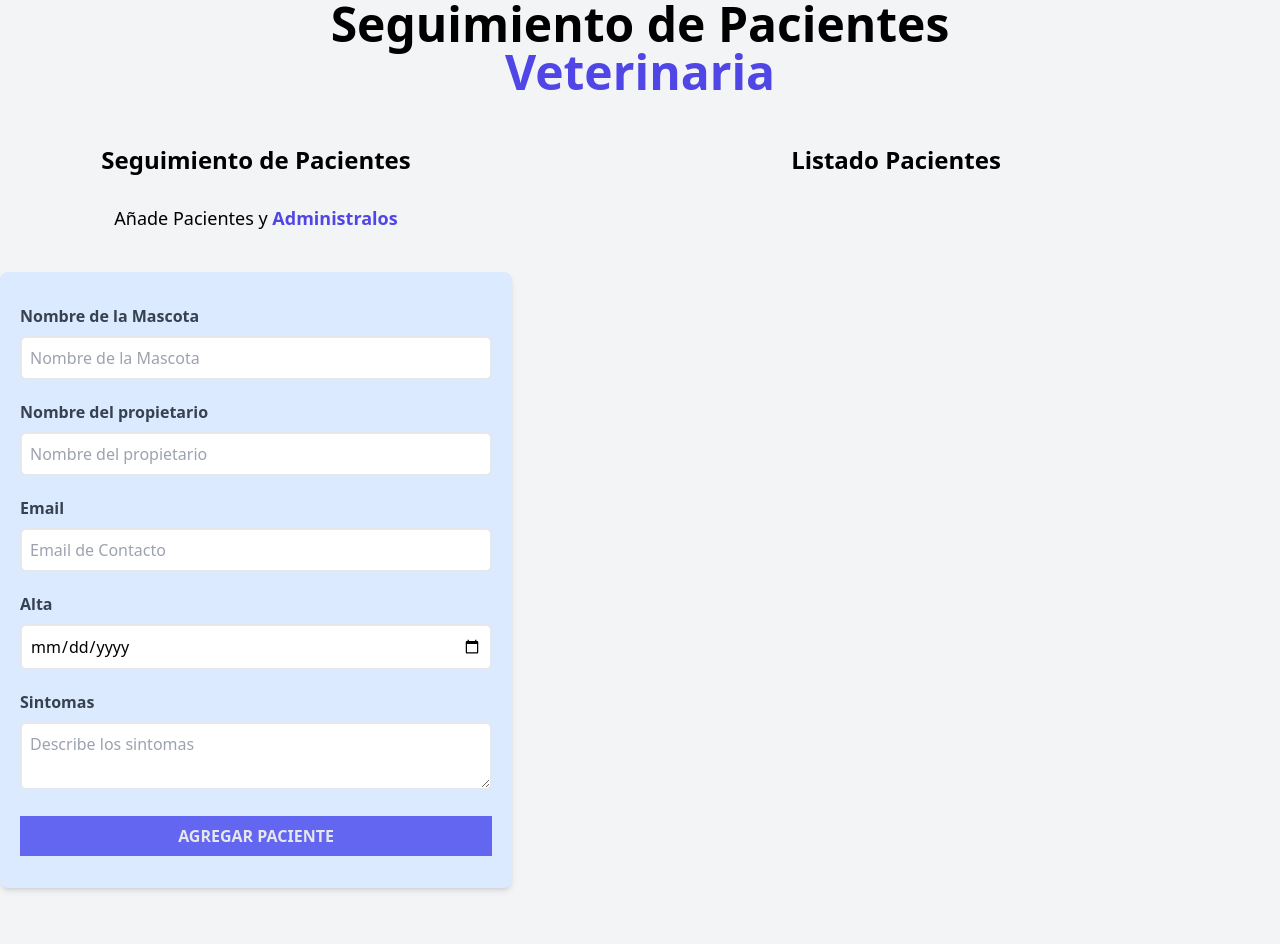
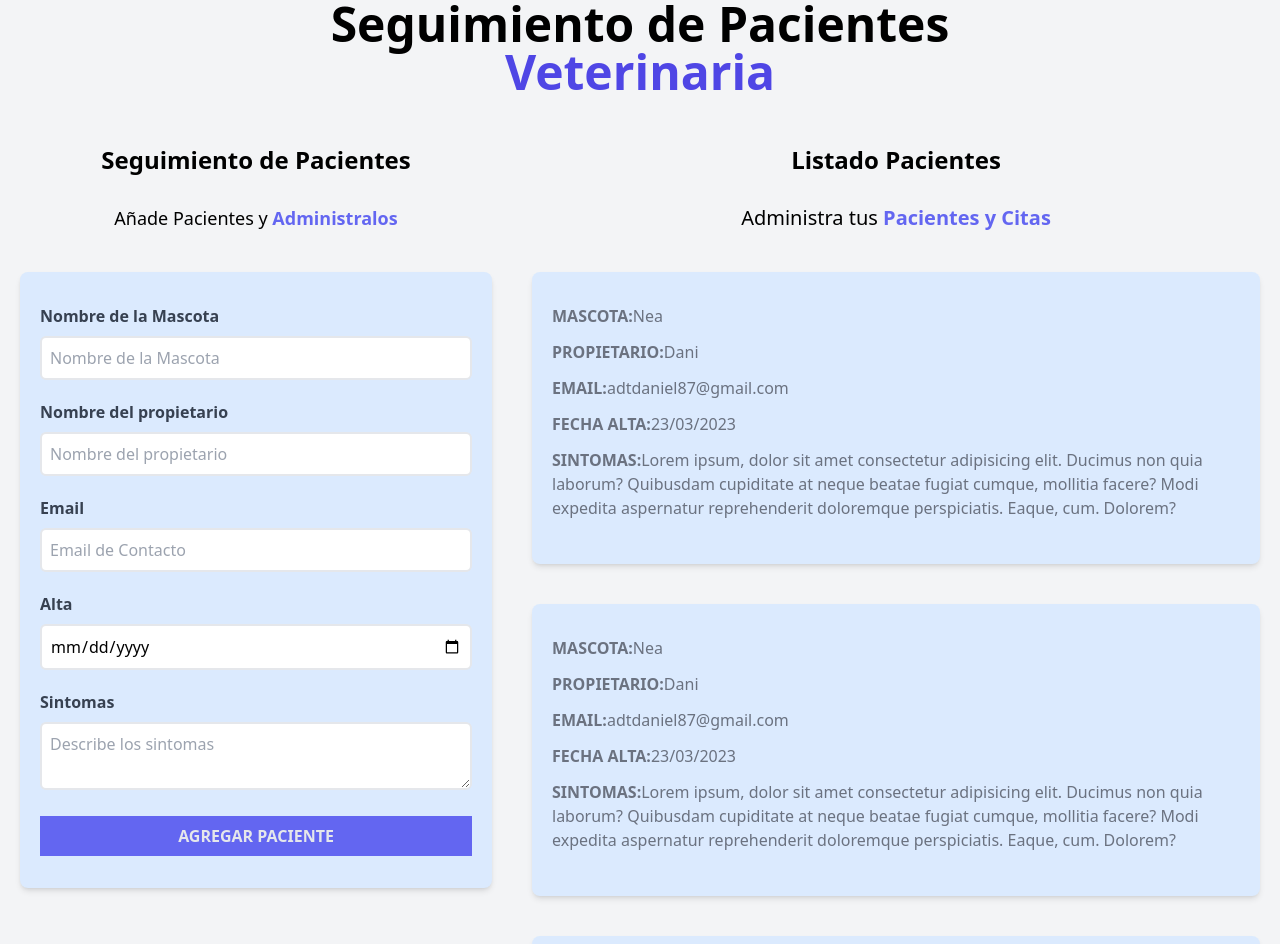
Before and after one commit to danni-boi-dot/citasReact, a React (Vite) app: page / in a window 1280 px wide. Built offline with nearby package versions, Linux system fonts and the light colour scheme.

Commit message:
se pusieron pacientes de prueba para arreglar la vista de el listado paciente y se empezaron a poner useState

```diff
--- a/src/components/Formulario.jsx
+++ b/src/components/Formulario.jsx
@@ -1,14 +1,25 @@
-import React from 'react'
+import { useState, useEffect } from 'react'
 
 const Formulario = () => {
+  const [nombre, setNombre] = useState('');
+  const [propietario, setPropietario] = useState('');
+  const [email, setEmail] = useState('');
+  const [alta, setAlta] = useState('');
+  const [sintomas, setSintomas] = useState('');
+
+  const handleSubmit = (e) => {
+    e.preventDefault();
+    console.log('Enviando Formulario')
+  }
   return (
     <div className="md:w-1/2 lg:w-2/5">
       <h2 className="font-black text-2xl text-center">Seguimiento de Pacientes</h2>
       <p className="text-lg mt-7 text-center mb-10">
         Añade Pacientes y {''}
-        <span className="text-indigo-600 font-bold">Administralos</span>
+        <span className="text-indigo-500 font-bold">Administralos</span>
       </p>
-      <form className="shadow-md rounded-lg py-8 px-5 bg-blue-100 mb-10">
+      <form className="shadow-md rounded-lg py-8 px-5 bg-blue-100 mb-10 mx-5 my-10"
+            onSubmit={handleSubmit}>
         <div className="mb-5">
           <label htmlFor="mascota" className="block text-gray-700 font-bold">Nombre de la Mascota</label>
           <input id="mascota"
@@ -17,7 +28,10 @@ const Formulario = () => {
             className="border-2
                       w-full mt-2 p-2
                      placeholder-gray-400
-                      rounded-md"/>
+                      rounded-md"
+                      value={nombre}
+                      onChange={(e)=> setNombre(e.target.value)}
+                      />
         </div>
         <div className="mb-5">
           <label htmlFor="propietario" className="block text-gray-700 font-bold">Nombre del propietario</label>
@@ -27,7 +41,10 @@ const Formulario = () => {
             className="border-2
                       w-full mt-2 p-2
                      placeholder-gray-400
-                      rounded-md"/>
+                      rounded-md"
+                      value={propietario}
+                      onChange={(e)=> setPropietario(e.target.value)}
+                      />
         </div>
         <div className="mb-5">
           <label htmlFor="email" className="block text-gray-700 font-bold">Email</label>
@@ -37,7 +54,10 @@ const Formulario = () => {
             className="border-2
                       w-full mt-2 p-2
                      placeholder-gray-400
-                      rounded-md"/>
+                      rounded-md"
+                      value={email}
+                      onChange={(e)=> setEmail(e.target.value)}
+                      />
         </div>
         <div className="mb-5">
           <label htmlFor="fecha" className="block text-gray-700 font-bold">Alta</label>
@@ -46,21 +66,27 @@ const Formulario = () => {
             className="border-2
                       w-full mt-2 p-2
                      placeholder-gray-400
-                      rounded-md"/>
+                      rounded-md"
+                      value={alta}
+                      onChange={(e)=> setAlta(e.target.value)}
+                      />
         </div>
         <div className="mb-5">
           <label htmlFor="sintomas" className="block text-gray-700 font-bold">Sintomas</label>
           <textarea id="sintomas"
-                    placeholder='Describe los sintomas'
-                    className="border-2
+            placeholder='Describe los sintomas'
+            className="border-2
                       w-full mt-2 p-2
                      placeholder-gray-400
-                      rounded-md"></textarea>
+                      rounded-md"
+                      value={sintomas}
+                      onChange={(e)=> setSintomas(e.target.value)}
+                      ></textarea>
         </div>
         <input type="submit"
-                className="bg-indigo-500 w-full p-2 uppercase font-bold text-gray-200
+          className="bg-indigo-500 w-full p-2 uppercase font-bold text-gray-200
                 hover:bg-blue-800 cursor-pointer transition-colors"
-                value="Agregar Paciente"/>
+          value="Agregar Paciente" />
       </form>
     </div>
   )
--- a/src/components/ListadoPacientes.jsx
+++ b/src/components/ListadoPacientes.jsx
@@ -1,7 +1,18 @@
+import Paciente from "./Paciente"
+
 const ListadoPacientes = () => {
   return (
-    <div className="w-1/2 lg:w-3/5">
+    <div className="md:w-1/2 lg:w-3/5 md:h-screen overflow-y-scroll">
       <h2 className="font-black text-2xl text-center">Listado Pacientes</h2>
+      <p className="text-xl mt-7 mb-10 text-center">Administra tus {''}
+        <span className="text-indigo-500 font-bold">Pacientes y Citas</span>
+      </p>
+      <Paciente />
+      <Paciente />
+      <Paciente />
+      <Paciente />
+      <Paciente />
+      <Paciente />
     </div>
   )
 }
--- /dev/null
+++ b/src/components/Paciente.jsx
@@ -0,0 +1,22 @@
+const Paciente = () => {
+    return (
+        <div className="shadow-md rounded-lg py-8 px-5 bg-blue-100 mb-10 mx-5">
+            <p className="font-bold mb-3 uppercase text-gray-500">Mascota:
+                <span className="font-normal normal-case">Nea</span>
+            </p>
+            <p className="font-bold mb-3 uppercase text-gray-500">Propietario:
+                <span className="font-normal normal-case">Dani</span>
+            </p>
+            <p className="font-bold mb-3 uppercase text-gray-500">email:
+                <span className="font-normal normal-case">adtdaniel87@gmail.com</span>
+            </p>
+            <p className="font-bold mb-3 uppercase text-gray-500">Fecha alta:
+                <span className="font-normal normal-case">23/03/2023</span>
+            </p>
+            <p className="font-bold mb-3 uppercase text-gray-500">Sintomas:
+                <span className="font-normal normal-case">Lorem ipsum, dolor sit amet consectetur adipisicing elit. Ducimus non quia laborum? Quibusdam cupiditate at neque beatae fugiat cumque, mollitia facere? Modi expedita aspernatur reprehenderit doloremque perspiciatis. Eaque, cum. Dolorem?</span>
+            </p>
+        </div>
+    )
+}
+export default Paciente
```
